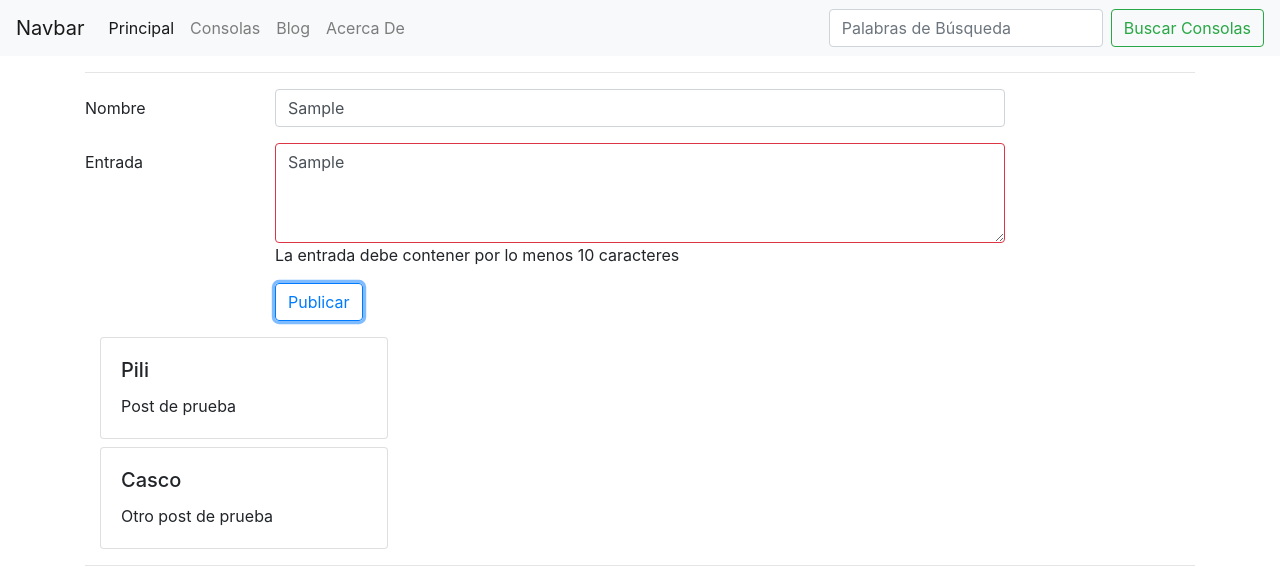
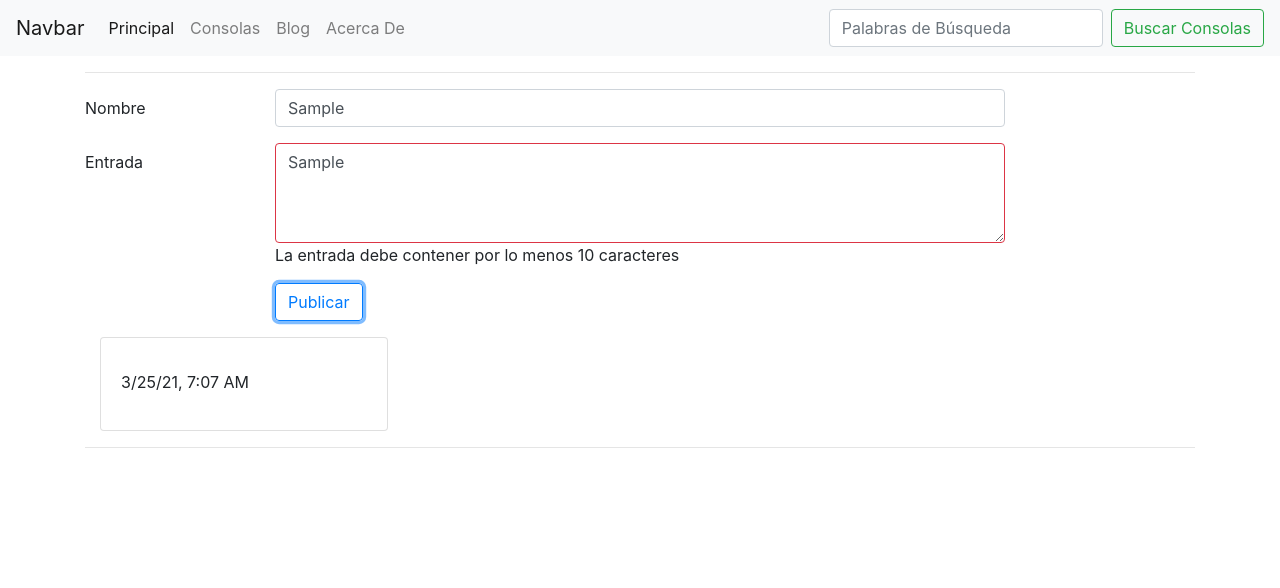
Before and after one commit to sanchezpili6/angularBuscador, an Angular app: page /blog in a window 1280 px wide. Both pictures are taken after typing "Sample", "Sample" into the empty fields and a click on the button "Publicar". Shown: the top 588 px of the page. Built offline with nearby package versions, Linux system fonts and the light colour scheme.

Commit message:
Hora con formato correcto

```diff
--- a/src/app/componentes/blog/blog.component.html
+++ b/src/app/componentes/blog/blog.component.html
@@ -34,6 +34,7 @@
         <div class="card my-2" style="width: 18rem;" *ngFor="let post of posts; let i = index">
             <div class="card-body">
                 <h5 class="card-title">{{post.nombre}}</h5>
+                <p class="card-text">{{post.hora | date: 'short'}}</p>
                 <p class="card-text">{{post.entrada}}</p>
             </div>
         </div>
--- a/src/app/componentes/blog/blog.component.ts
+++ b/src/app/componentes/blog/blog.component.ts
@@ -26,6 +26,9 @@ export class BlogComponent implements OnInit {
   }
 
   publicar(){
+    var newPost = {nombre: this.blog.value[0], hora: new Date(), entrada: this.blog.value[1]}
+    this.posts.push(newPost);
+    console.log(this.posts)
     console.log(this.blog.value);
   }
 
--- a/src/app/servicios/blog.service.ts
+++ b/src/app/servicios/blog.service.ts
@@ -4,14 +4,7 @@ import { Injectable } from '@angular/core';
 export class BlogService {
 
     private posts:Posts[]=[
-        {
-            nombre: "Pili",
-            entrada: "Post de prueba"
-        },
-        {
-            nombre: "Casco",
-            entrada: "Otro post de prueba"
-        }
+
     ]
     constructor() {
         console.log("BlogService Creado...");
@@ -24,5 +17,6 @@ export class BlogService {
 
 export interface Posts{
     nombre:string;
+    hora: Date;
     entrada: string;
 }
```
